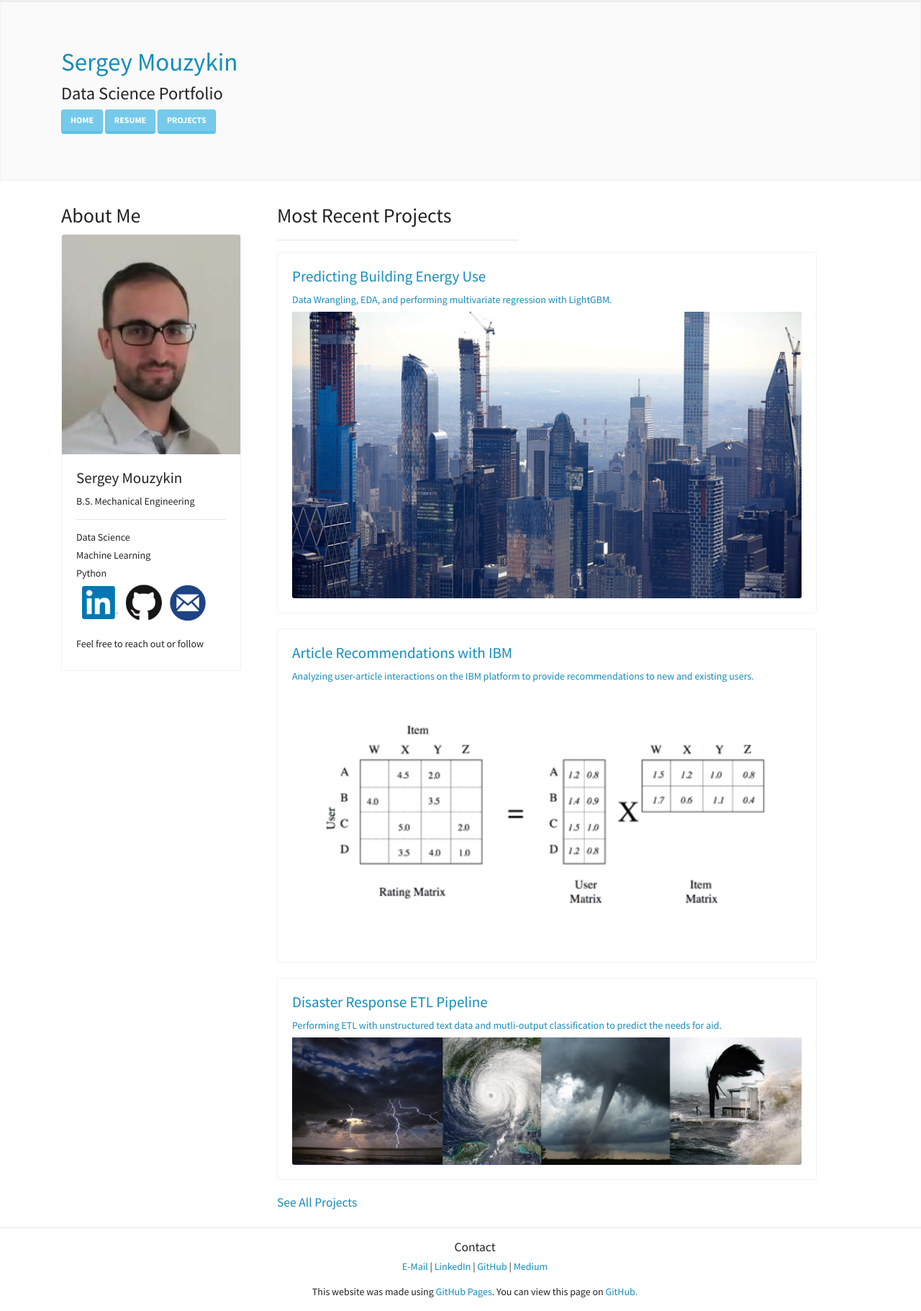
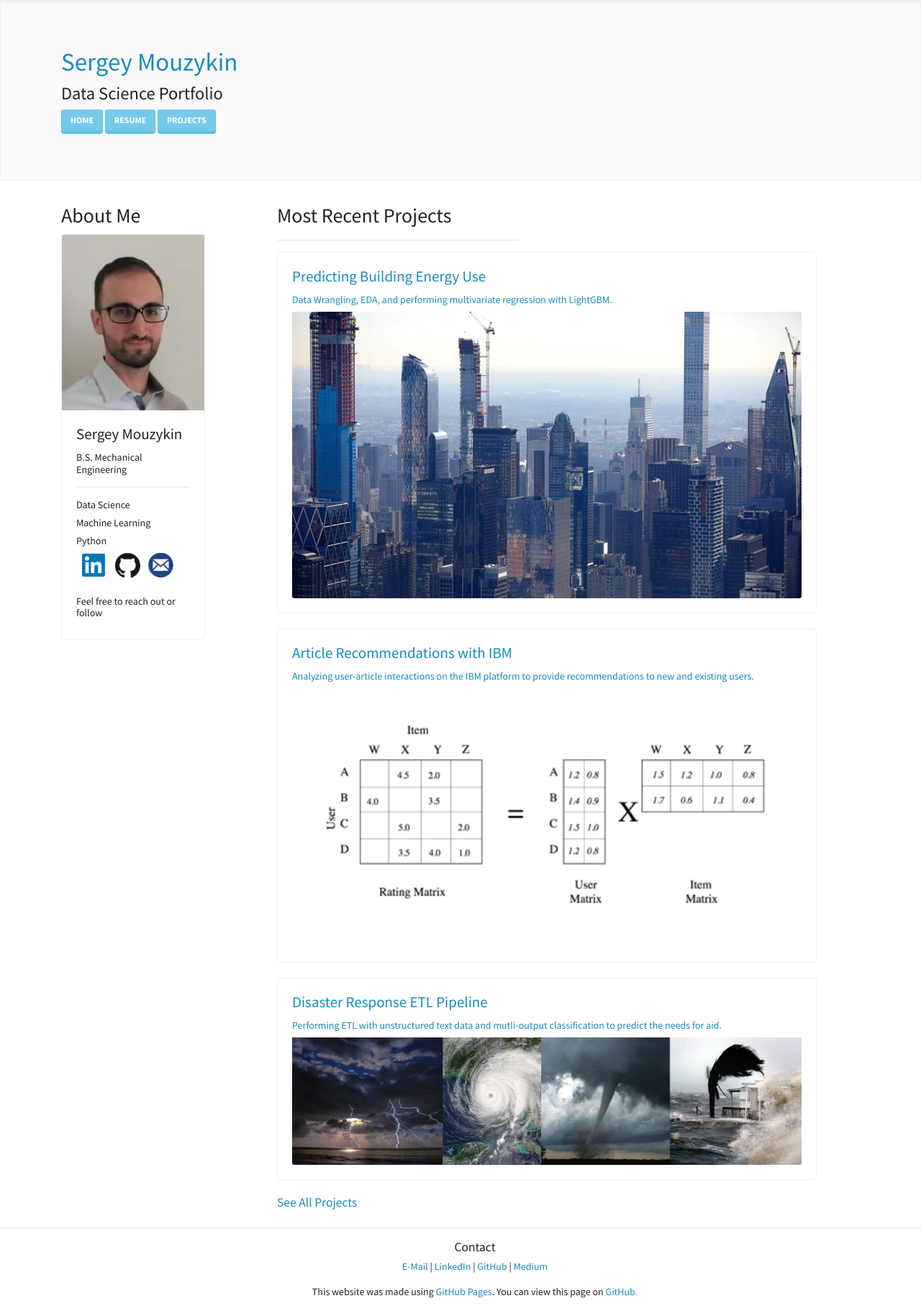
Before and after one commit to sergatron/sergatron.github.io, a Jekyll site: the page built from index.html, in a window 1280 px wide. Shown: the whole page at 72% size. Built offline with Jekyll 4.4.1, drawn with Linux system fonts in a browser that asks for light colours; nearby versions of some CDN libraries.

Commit message:
Update resize logos, and default layout

```diff
--- a/_layouts/default.html
+++ b/_layouts/default.html
@@ -27,7 +27,7 @@
 				<div class="col-sm-3">
 					<!--Photo and About Me Column-->
 					<h2>About Me</h2>
-					<div class="card bg-light" style="width:250px">
+					<div class="card bg-light" style="width:200px">
 						<img class="card-img-top" src="assets/me_200.jpg" alt="Card image" style="width:100%">
 						<div class="card-body">
 
@@ -41,15 +41,15 @@
 							<div id="follow-me" class="mt-2">
 								<!--social media buttons column-->
 								<a href="https://www.linkedin.com/in/sergey-mouzykin-bb144778/">
-									<img src="assets/linkedinlogo_50.png" alt="linkedin" class="img-fluid mb-4 ml-2">
+									<img src="assets/linkedinlogo_25.png" alt="linkedin" class="img-fluid mb-4 ml-2">
 								</a>
 
 								<a href="https://github.com/sergatron">
-									<img src="assets/githublogo_50.png" alt="github" class="img-fluid mb-4 ml-2">
+									<img src="assets/githublogo_25.png" alt="github" class="img-fluid mb-4 ml-2">
 								</a>
 
 								<a href="mailto:smouzykin@gmail.com">
-									<img src="assets/email_logo_50.png" alt="github" class="img-fluid mb-4 ml-2">
+									<img src="assets/email_logo_25.png" alt="github" class="img-fluid mb-4 ml-2">
 								</a>
 								<h6>Feel free to reach out or follow</h6>
 							</div>
```
Also changed, not shown: assets/email_logo_25.png (added), assets/githublogo_25.png (added), assets/linkedinlogo_25.png (added).
